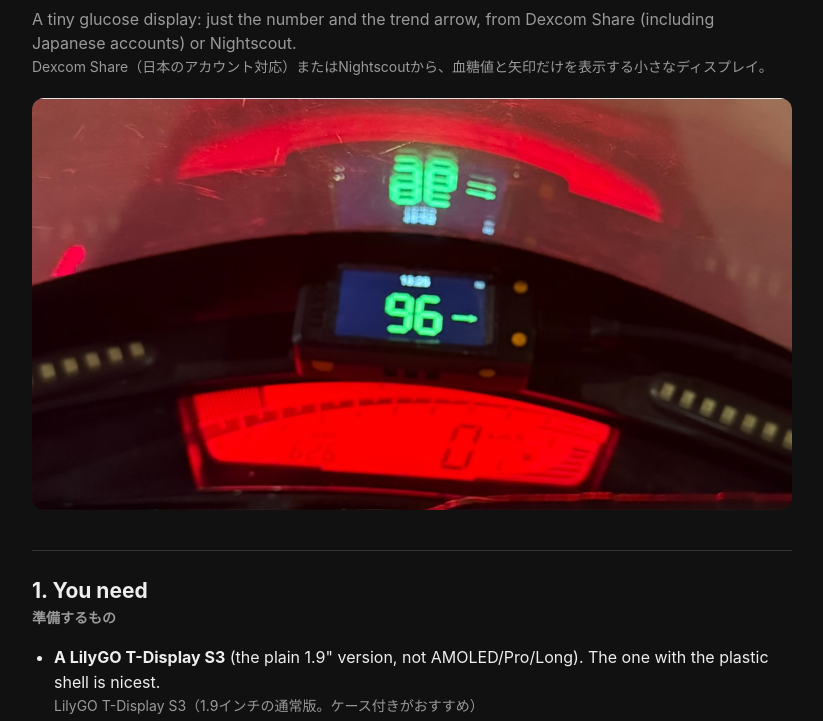
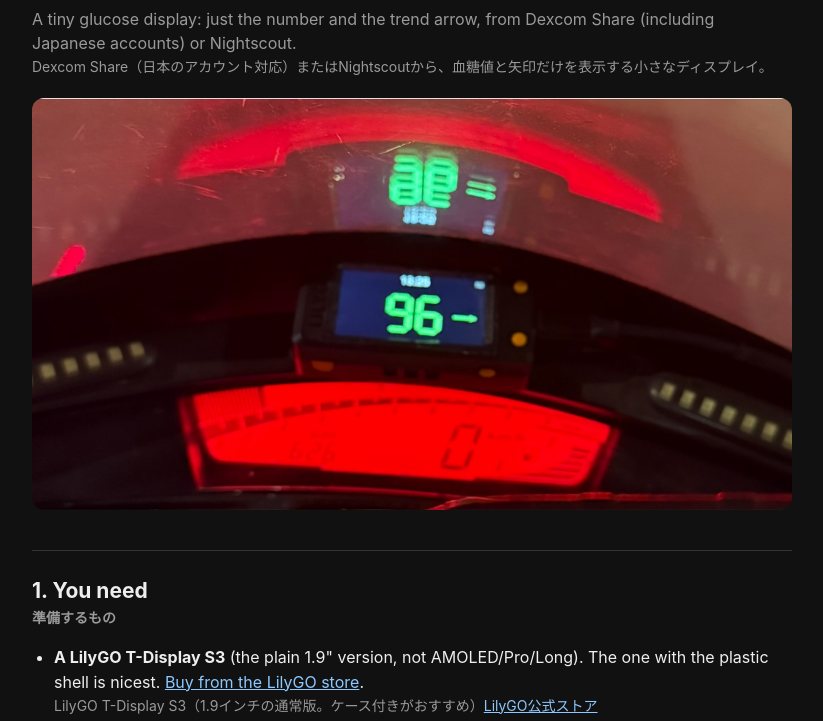
Before and after one commit to mrizzo/glucoled, a plain HTML site: page web/index.html in a window 1280 px wide. Shown: the part 72-793 px from the top of the page, without its empty margins (228-1051 px from the left). Drawn offline with Linux system fonts and the light colour scheme.

Commit message:
Link the LilyGO T-Display S3 store page (READMEs and installer)
Co-Authored-By: Claude Opus 5.5 <noreply@anthropic.com>

```diff
--- a/web/index.html
+++ b/web/index.html
@@ -44,7 +44,8 @@
   <h2>1. You need <span class="ja">準備するもの</span></h2>
   <ul>
     <li><b>A LilyGO T-Display S3</b> (the plain 1.9" version, not AMOLED/Pro/Long). The one with the plastic shell is nicest.
-      <span class="ja">LilyGO T-Display S3（1.9インチの通常版。ケース付きがおすすめ）</span></li>
+      <a href="https://lilygo.cc/products/t-display-s3?variant=42585826558133" target="_blank" rel="noopener">Buy from the LilyGO store</a>.
+      <span class="ja">LilyGO T-Display S3（1.9インチの通常版。ケース付きがおすすめ）<a href="https://lilygo.cc/products/t-display-s3?variant=42585826558133" target="_blank" rel="noopener">LilyGO公式ストア</a></span></li>
     <li>A <b>USB-C data cable</b> (charge-only cables won't work). <span class="ja">データ通信できるUSB-Cケーブル</span></li>
     <li>A computer with <b>Chrome or Edge</b> (Mac, Windows, Linux). Safari and phones can't install.
       <span class="ja">ChromeかEdgeが使えるパソコン（Safari・スマホは不可）</span></li>
```
Also changed, not shown: 2 other files.
